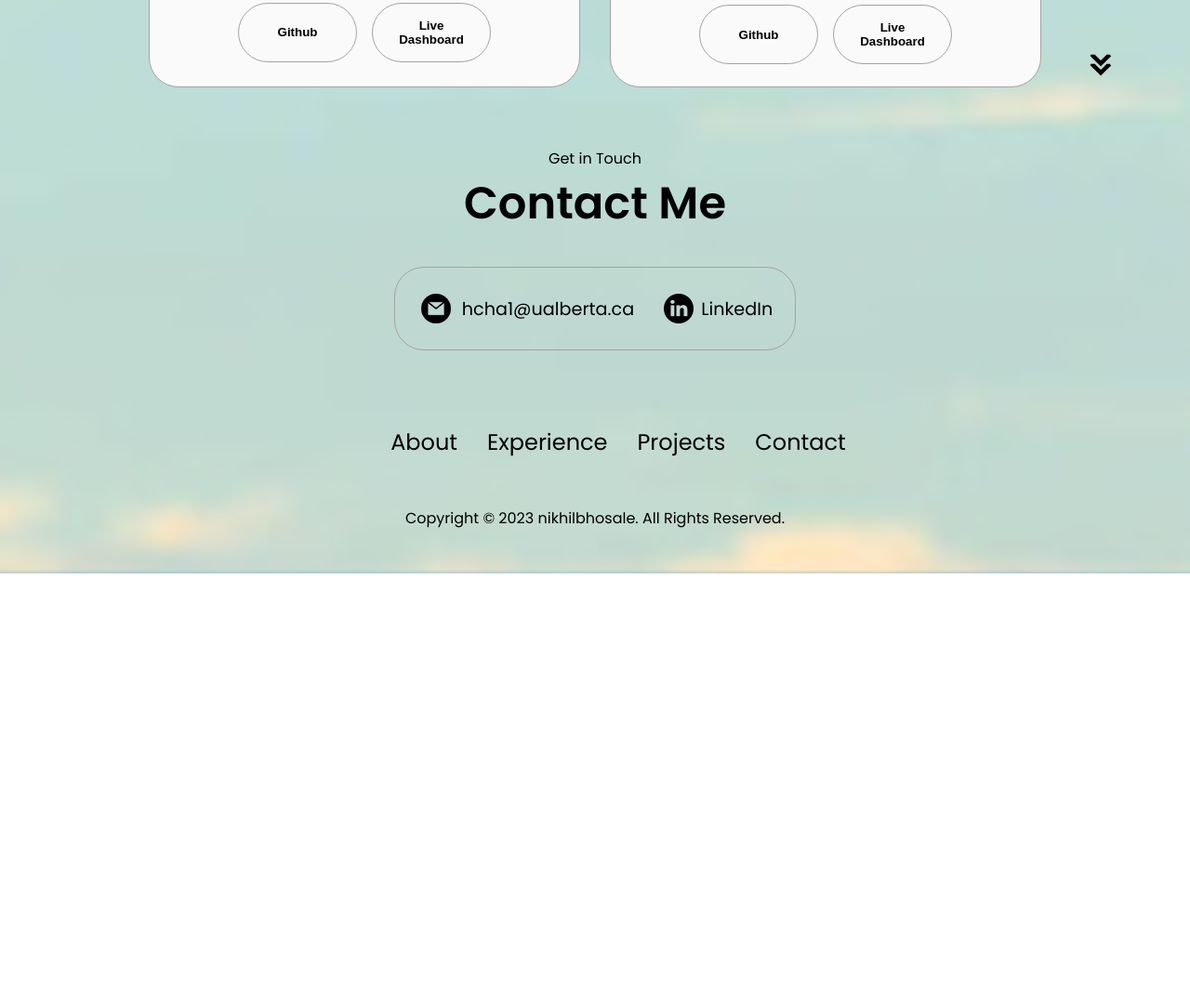
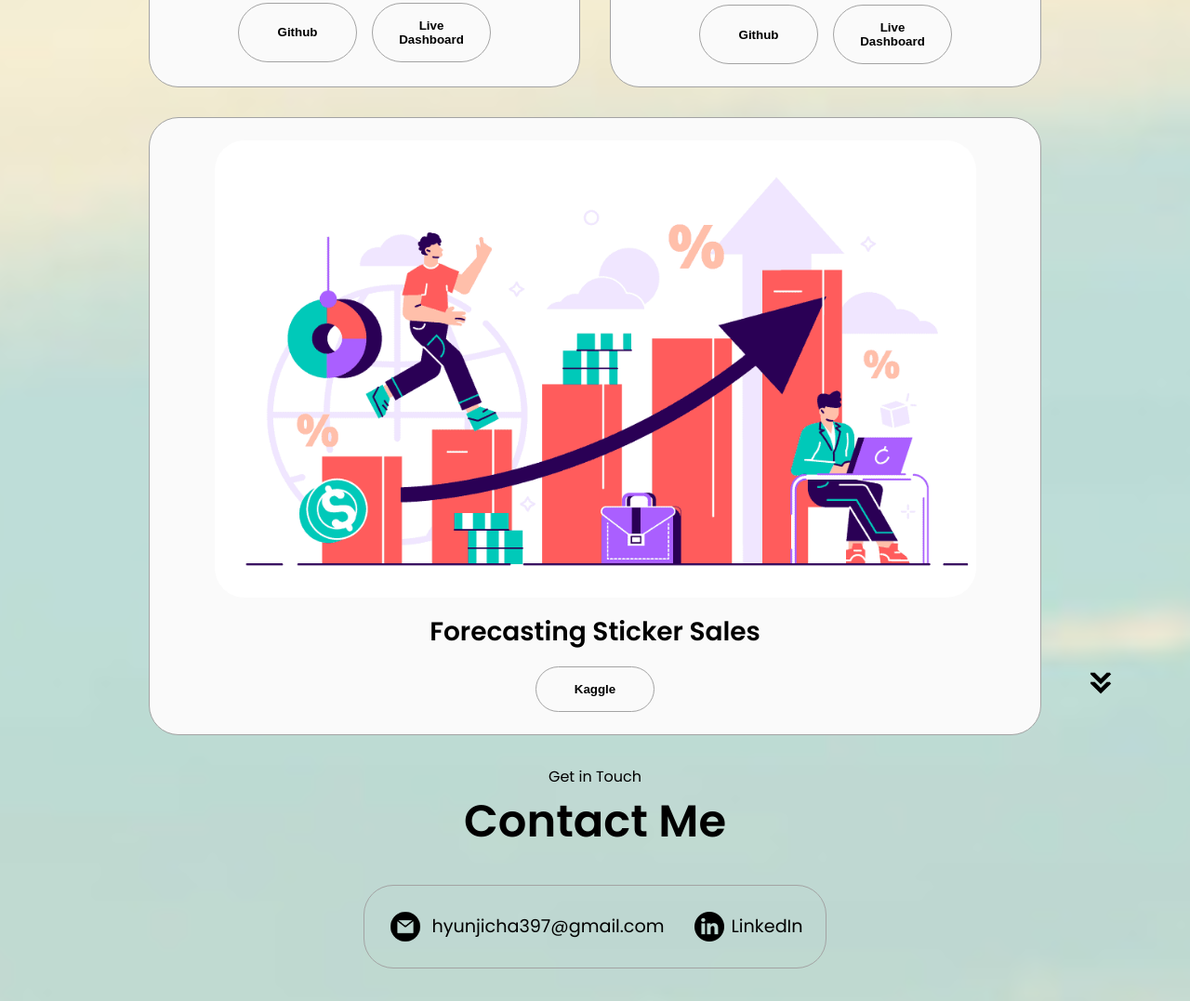
Before and after one commit to mochimuchi/portfolio, a plain HTML site: page index.html in a window 1280 px wide. Shown: the part 2938-4015 px from the top of the page at 93% size. Before the commit the page ends 3555 px from the top, so only its background shows below. Drawn offline with Linux system fonts and the light colour scheme.

Commit message:
add project

```diff
--- a/index.html
+++ b/index.html
@@ -346,6 +346,24 @@
             </div>
           </div>
         </div>
+        <div class="details-container color-container">
+          <div class="article-container">
+            <img
+              src="./assets/forecast_sales.png"
+              alt="Project 3"
+              class="project-img"
+            />
+          </div>
+          <h2 class="experience-sub-title project-title">Forecasting Sticker Sales</h2>
+          <div class="btn-container">
+            <button
+              class="btn btn-color-2 project-btn"
+              onclick="location.href='https://www.kaggle.com/code/mochimuchicha/forecast-sales-lightgbm-xgboost-catboost'"
+            >
+              Kaggle
+            </button>
+          </div>
+        </div>
       </div>
       <img
         src="./assets/arrow.png"
@@ -364,7 +382,7 @@
             alt="Email icon"
             class="icon contact-icon email-icon"
           />
-          <p><a href="hcha1@ualberta.ca">hcha1@ualberta.ca</a></p>
+          <p><a href="hyunjicha397@gmail.com">hyunjicha397@gmail.com</a></p>
         </div>
         <div class="contact-info-container">
           <img
```
Also changed, not shown: assets/forecast_sales.png (added).
